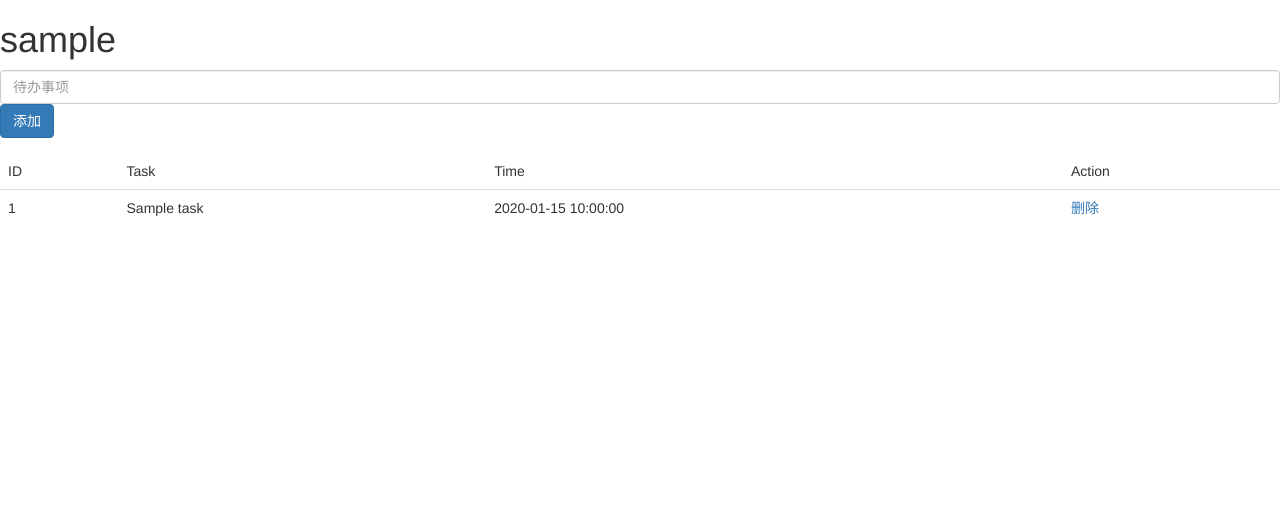
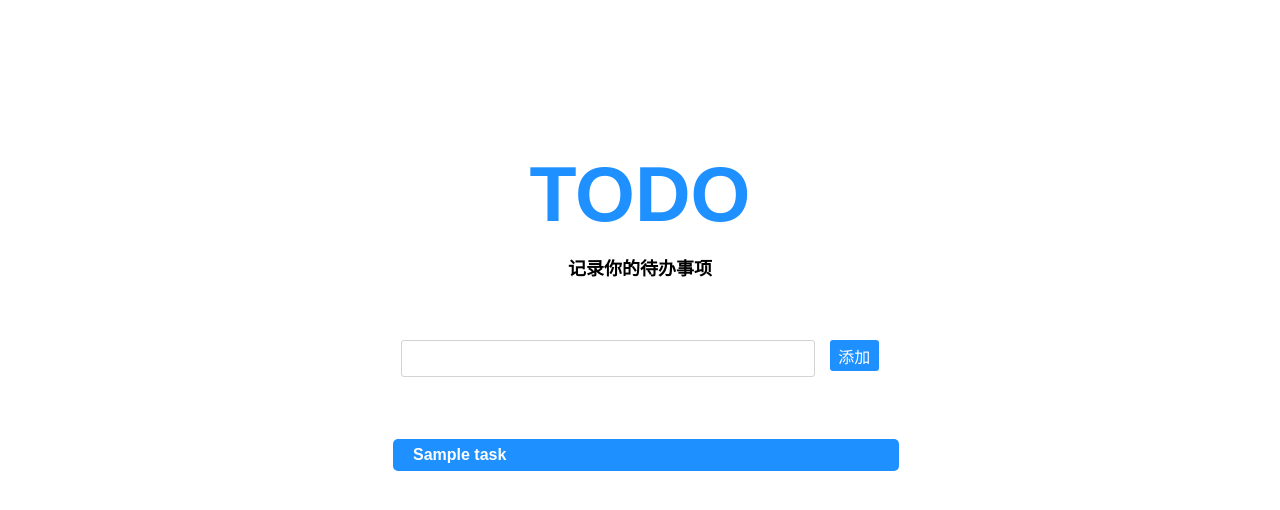
Before and after one commit to zxymike93/simple-flask, a Flask app: template templates/todo_index.html in a window 1280 px wide. Shown: the top 510 px of the page. Run offline with Flask 2, Linux system fonts and the light colour scheme; the template is opened without the code that fills it: most values are stand-ins (such as "Sample title", 1, 10 or a date in 2020); some libraries are stand-ins or nearby versions.

Commit message:
上传服务器前保存

```diff
--- a/models.py
+++ b/models.py
@@ -5,6 +5,7 @@ from flask_sqlalchemy import SQLAlchemy
 
 from utils import date
 
+import datetime
 import json
 
 
@@ -47,7 +48,7 @@ class User(db.Model, ModelHelper):
         self.password = form.get('password', '')
 
     def validate_register(self):
-        return len(self.username) > 3 and len(self.password) > 3
+        return len(self.username) >= 6 and len(self.password) >= 6
 
     def validate_login(self, u):
         # u 是登录操作填的数据
@@ -132,7 +133,7 @@ class Todo(db.Model, ModelHelper):
 
     def __init__(self, form):
         self.task = form.get('task', '')
-        self.created_time = date()
+        self.created_time = datetime.date.today()
 
     def validate_todo(self):
         return len(self.task) > 0
--- a/static/css/todo.css
+++ b/static/css/todo.css
@@ -1,74 +1,111 @@
-body {
-  font-family: "Helvetica Neue", Helvetica, Arial, sans-serif;
-  font-size: 14px;
-  line-height: 1.42857143;
-  color: #333;
-  background-color: #fff;
+button:hover {
+  opacity: 0.7;
 }
-
-h1 {
-  margin: .67em 0;
-  font-size: 2em;
+a {
+  text-decoration: none;
+  color: lightgray;
 }
-
-form{
-    font-family: sans-serif;
-    color: gray;
-    margin-left: 20px;
-    margin-right: 20px;
-    border: white;
-    border-radius: 5px;
-    padding: 5px;
+a:hover {
+  color: lightgray;
 }
-
-button {
-  overflow: visible;
+.mike-container {
+  text-align: center;
 }
-
-table {
-    font-family: sans-serif;
-    margin-top: 20px;
-    margin-left: 20px;
-    margin-right: 20px;
-    border: thin solid black;
-    border-left: none;
-    border-right: none;
-    caption-side: bottom;
-    color: grey;
-    background-color: white;
-    border-radius: 5px;
-    border-collapse: collapse;
+.todo-main {
+  width: 700px;
+  margin: auto;
+  margin-top: 150px;
+  font-family: sans-serif;
+  /*outline-style: dotted;*/
 }
-
-td, th {
-    border: thin solid gray;
-    padding: 15px;
-    border-radius: 2px;
-    background-color: #fff;
-    border: 1px solid #ddd;
+.mike-header h1 {
+  font-size: 77px;
+  color: dodgerblue;
+  margin-bottom: 0;
 }
-
-caption {
-    font-style: italic;
-    padding-top: 8px;
+.mike-header h2 {
+  font-size: 18px;
 }
-
-.div-th {
-    background-color: blue;
+#id-div-form {
+  display: inline-block;
+  width: 70%;
+  /*outline-style: dashed;*/
+  margin-top: 40px;
 }
-
-a {
-  color: #337ab7;
-  text-decoration: none;
+#id-input-add {
+  width: 80%;
+  border-style: solid;
+  border-radius: 3px;
+  border-width: 1px;
+  border-color: lightgray;
+  height: 35px;
+  margin: 5px;
+  padding: 0 10px;
 }
-
-a:hover,
-a:focus {
-  color: #23527c;
-  text-decoration: underline;
+#id-button-add {
+  width: 10%;
+  height: 31px;
+  margin: 5px;
+  background-color: dodgerblue;
+  color: white;
+  border: none;
+  border-radius: 3px;
+  font-size: 16px;
 }
-
-a:focus {
-  outline: 5px auto -webkit-focus-ring-color;
-  outline-offset: -2px;
+.todo-content {
+  /*background: aquamarine;*/
+  margin-top: 50px;
+  width: 84%;
 }
+.todo-task-cell {
+  /*outline-style: solid;*/
+  padding: 15px;
+  margin-left: 42px;
+  padding: 7px;
+}
+/*.todo-task-cell + .todo-task-cell {
+  border-style: solid;
+  border-width: 0px;
+  border-top-width: 1px;
+  border-color: lightgray;
+}*/
+.todo-task-item {
+}
+.todo-task-item-task {
+  flex-grow: 20;
+  /* width: 72%; */
+  margin-left: 20px;
+  padding: 7px;
+  background: dodgerblue;
+  border: none;
+  border-radius: 15px;
+  color: white;
+  font-weight: bold;
+}
+.todo-task-item-done {
+  display: block;
+  padding: 7px;
+  background: dodgerblue;
+  border: none;
+  border-radius: 5px;
+  color: white;
+  font-weight: bold;
+  width: 90%;
+  margin-left: 54px;
+  text-align: left;
+  padding-left: 20px;
+}
+.todo-task-item-done:hover {
+  text-decoration: line-through;
+  background-color: lightgray;
+  color: white;
+  opacity: 0.7;
+}
+.mike-block {
+  height: 1px;
+  width: 520px;
+  position: absolute;
+  left: 350px;
+  background-color: dodgerblue;
+  margin-top: 30px;
+}
--- a/templates/todo_index.html
+++ b/templates/todo_index.html
@@ -1,42 +1,38 @@
 <!DOCTYPE html>
-<html lang="zh-cn">
+<html>
   <head>
-    <meta charset="UTF-8">
-    <link rel="stylesheet" href="/static/css/bootstrap.css">
+    <meta charset="utf-8">
     <title>Todo</title>
+    <link rel="icon" href="/static/icon">
+    <link rel="stylesheet" href="/static/css/todo.css">
   </head>
   <body>
-  <div id="id-div-center">
-    <div>
-        <h1>{{ username }}</h1>
+    <div class="mike-container">
+      <div class="todo-main">
+        <div class="mike-header">
+          <h1>TODO</h1>
+          <h2>记录你的待办事项</h2>
         </div>
-    <div class="form-group">
-        <form action="{{ url_for('todo.add') }}" method="post">
-            <input id="id-input-task" class="form-control" type="text" placeholder="待办事项" name="task">
-            <button class="btn btn-primary" type="submit">添加</button>
+        <div class="">
+          <form id="id-div-form" action="{{ url_for('.add' )}}" method="post">
+            <!-- <div class="todo-form-textinput mike-input-wrapper"> -->
+            <input id="id-input-add" type="text" name="task">
+            <!-- </div> -->
+            <button id="id-button-add">添加</button>
           </form>
         </div>
+        <div class="todo-content">
+          {% for todo in todo_list %}
+            <div class="todo-task-cell">
+              <div class="todo-task-item">
+                <a class="todo-task-item-done" href="{{ url_for('.delete', todo_id=todo.id) }}">
+                  {{ todo.task }}
+                </a>
               </div>
-
-    <table class="table table-hover">
-        <thead>
-            <tr>
-                <td>ID</td>
-                <td>Task</td>
-                <td>Time</td>
-                <td>Action</td>
-            </tr>
-        </thead>
-        <tbody>
-        {% for t in todos %}
-            <tr>
-                <td>{{ t.id }}</td>
-                <td>{{ t.task }}</td>
-                <td>{{ t.created_time }}</td>
-                <td><a href={{ url_for('todo.delete', todo_id=t.id) }}>删除</a></td>
-            </tr>
+            </div>
           {% endfor %}
-        </tbody>
-    </table>
+        </div>
+      </div>
+    </div>
   </body>
 </html>
```
Also changed, not shown: routes/todo.py (+3 -5 lines), routes/user.py (+7 -4 lines), static/css/index.css (added, +71 -0 lines), static/css/timeline.css (+10 -0 lines), templates/index.html (+27 -15 lines), templates/register.html (+37 -13 lines), static/icon.png (added). Lines whose indentation alone changed are shown as unchanged.
